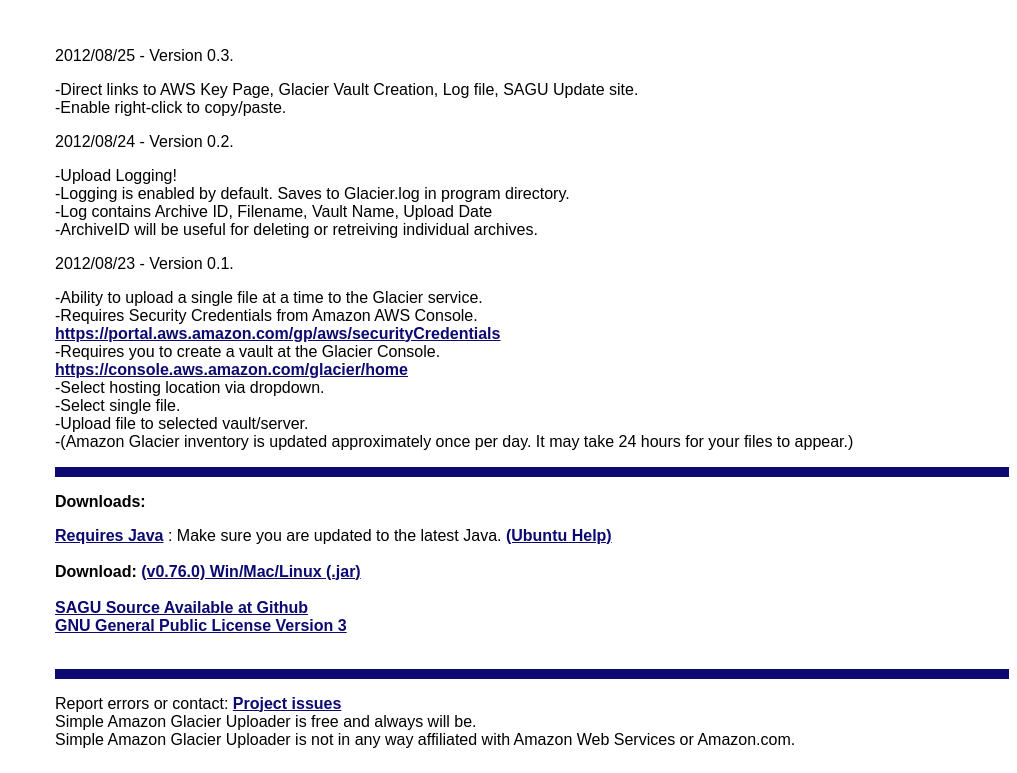
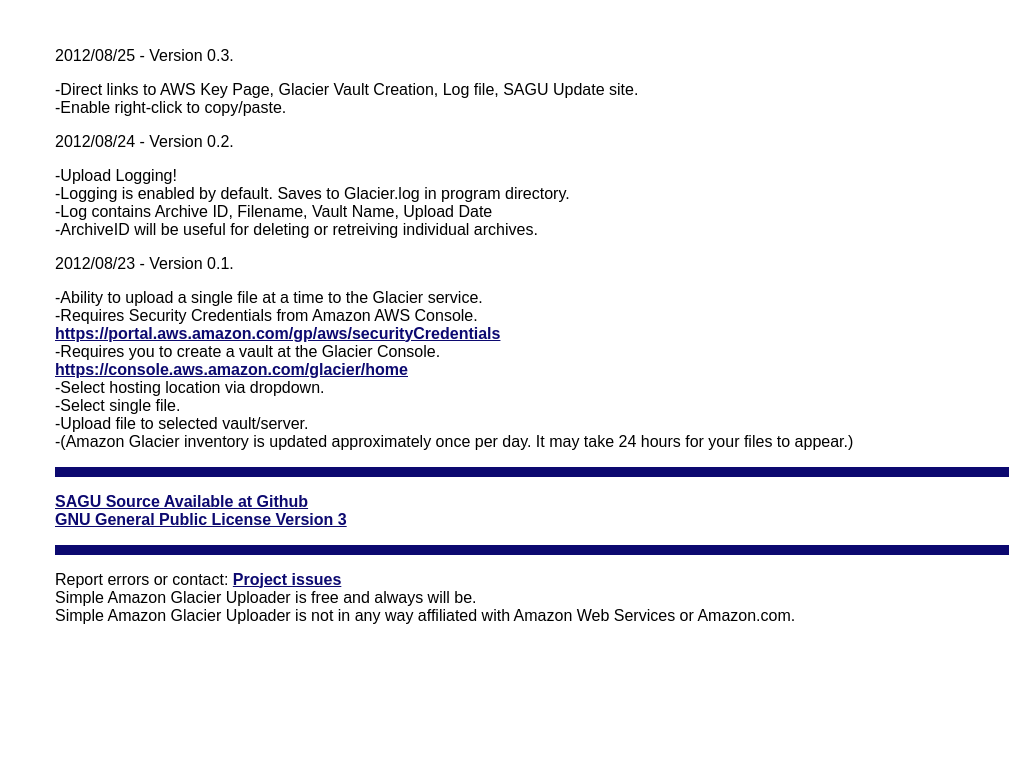
Before and after one commit to SimpleAmazonGlacierUploader/SimpleAmazonGlacierUploader.github.io, a plain HTML site: page index.html in a window 1280 px wide. Shown: the part 3503-4276 px from the top of the page, without its empty margins (263-1280 px from the left). After the commit the page ends 4152 px from the top, so only its background shows below. Drawn offline with Linux system fonts and the light colour scheme; a web font is replaced by a local one.

Commit message:
Remove duplicate downloads section

```diff
--- a/index.html
+++ b/index.html
@@ -347,25 +347,9 @@
 
 <p></p>
 
-<p id="p3">
-    Downloads:
-</p>
-
 <p>
-    <a href="https://java.com/en/download/">Requires Java</a>
-    : Make sure you are updated to the latest Java.
-    <a href="http://www.ubuntugeek.com/how-to-install-oracle-java-7-in-ubuntu-12-04.html">(Ubuntu
-        Help)</a>
-    <br>
-    <br>
-    <strong>Download: </strong>
-    <a href="https://github.com/SimpleAmazonGlacierUploader/SAGU/releases/download/GlacierUploader-0.76.0/GlacierUploader-0.76.0.jar">
-        (v0.76.0) Win/Mac/Linux (.jar)</a><br>
-    <br>
     <a href="https://github.com/SimpleAmazonGlacierUploader/SAGU">SAGU Source Available at Github</a><br>
     <a href="http://www.gnu.org/copyleft/gpl.html">GNU General Public License Version 3</a>
-    <br>
-    <br>
 </p>
 
 <p></p>
```
